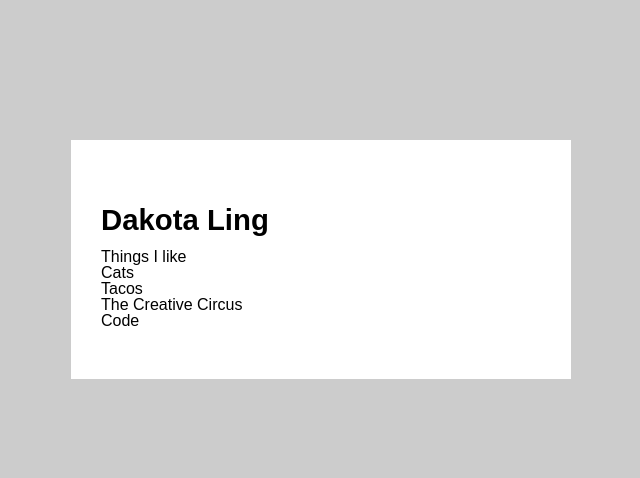
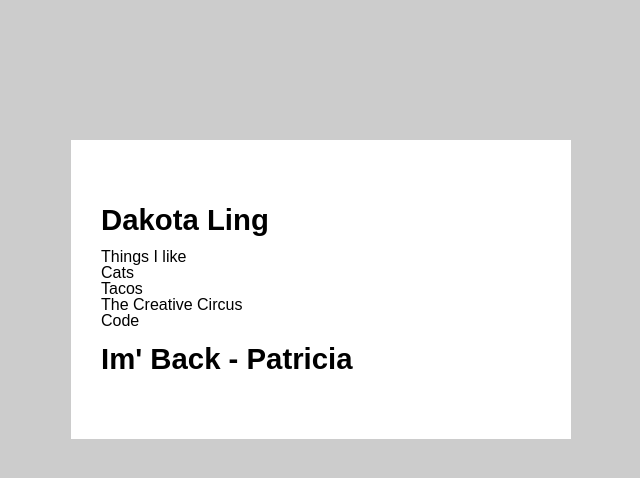
Before and after one commit to CyanLetter/wd3-week1-demo, a website: page index.html in a window 1280 px wide. Shown: the whole page, without its empty margins (319-959 px from the left). Drawn offline with Linux system fonts and the light colour scheme.

Commit message:
Added my name

```diff
--- a/index.html
+++ b/index.html
@@ -21,6 +21,9 @@
 				<li>The Creative Circus</li>
 				<li>Code</li>
 			</ul>
+
+			<h1>Im' Back - Patricia</h1>
+
 		</div>
 
 
```
